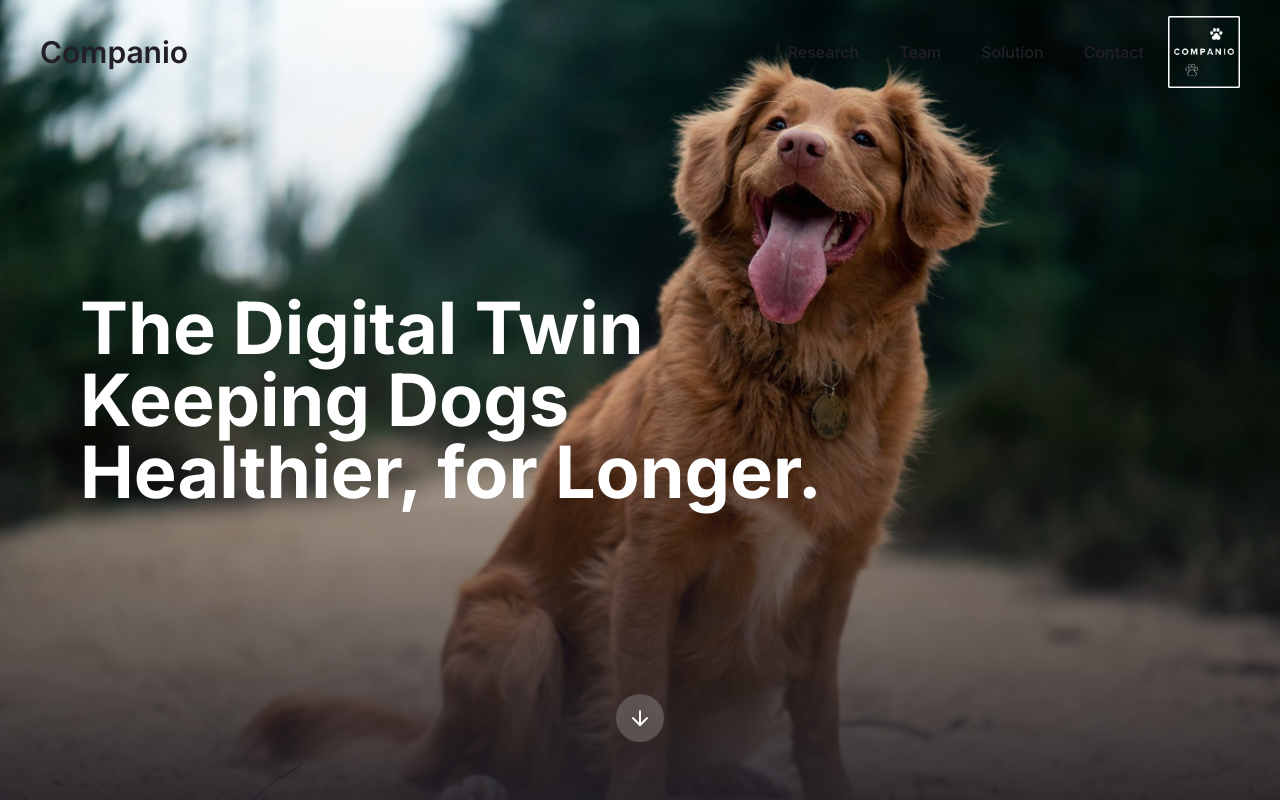
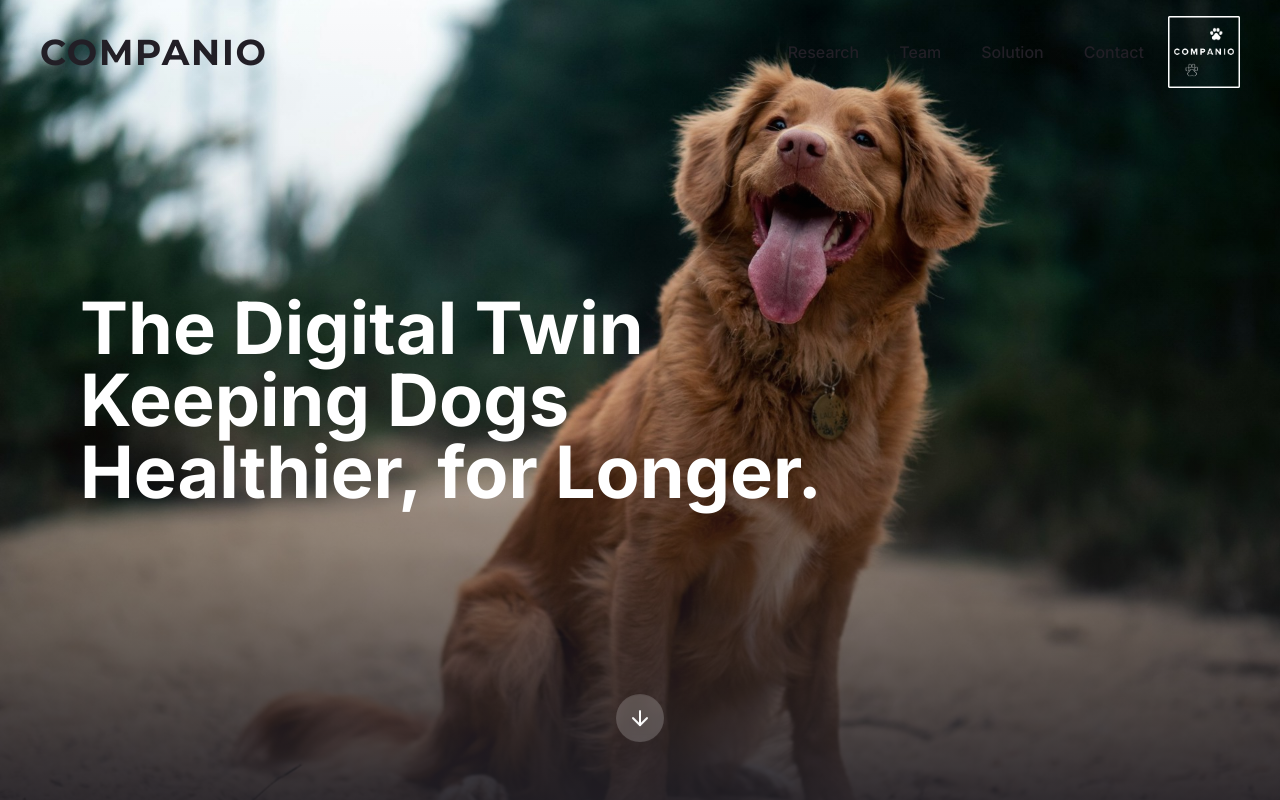
Before and after one commit to camerons4700/paniowebsite, a React (Vite) app: page / in a window 1280 px wide. Shown: the top 800 px of the page. Built offline with nearby package versions, Linux system fonts and the light colour scheme.

Commit message:
Fix: Update header logo style
Update the header logo font and size.

```diff
--- a/index.html
+++ b/index.html
@@ -17,6 +17,9 @@
     <meta name="twitter:site" content="@companio" />
     <meta name="twitter:image" content="https://lovable.dev/opengraph-image-p98pqg.png" />
 
+    <!-- Added Montserrat font for logo -->
+    <link rel="stylesheet" href="https://fonts.googleapis.com/css2?family=Montserrat:wght@600;700;800&display=swap">
+
     <!-- Favicon -->
     <link rel="icon" type="image/svg+xml" href="/favicon.ico" />
   </head>
--- a/src/components/Header.tsx
+++ b/src/components/Header.tsx
@@ -37,7 +37,7 @@ const Header = () => {
             href="#"
             onClick={scrollToTop}
             className={cn(
-              'text-xl md:text-2xl lg:text-3xl font-semibold transition-colors duration-300',
+              'text-2xl md:text-3xl lg:text-4xl font-bold tracking-wider uppercase font-montserrat transition-colors duration-300',
               scrolled ? 'text-white' : 'text-companio-charcoal'
             )}
           >
--- a/tailwind.config.ts
+++ b/tailwind.config.ts
@@ -79,6 +79,7 @@ export default {
 			},
 			fontFamily: {
 				sans: ['Inter', 'sans-serif'],
+				montserrat: ['Montserrat', 'sans-serif'],
 			},
 			keyframes: {
 				'accordion-down': {
```
